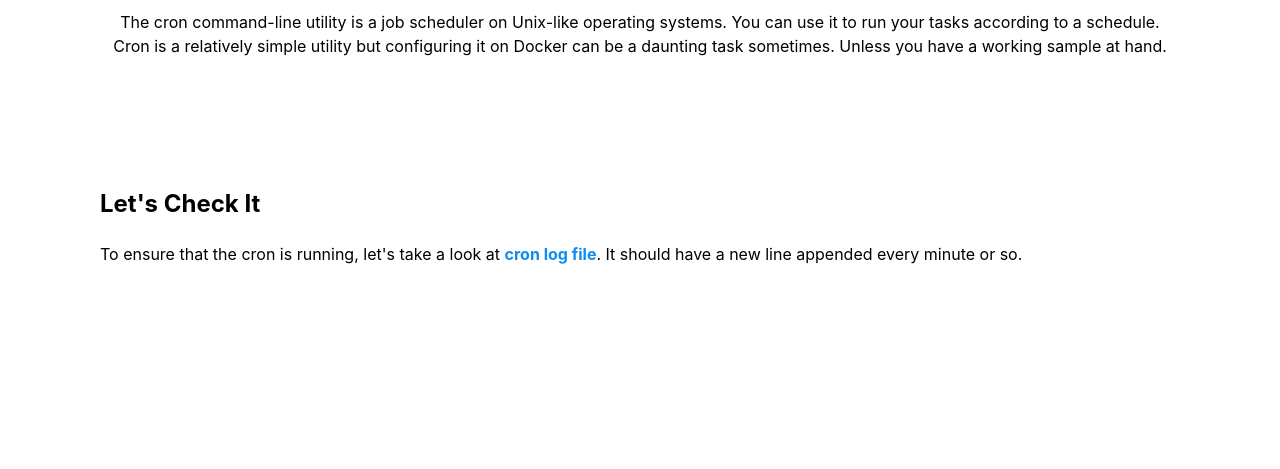
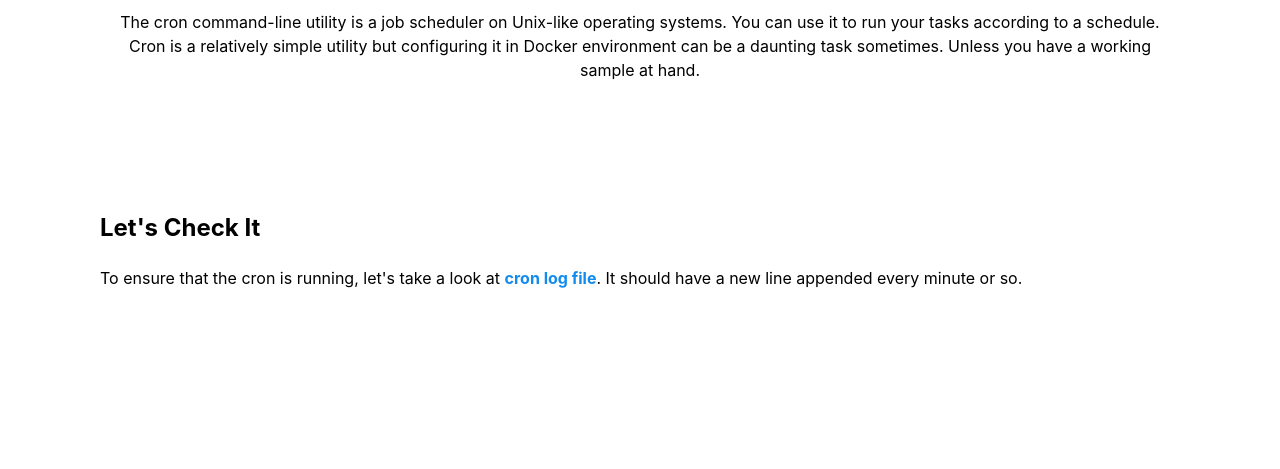
Before and after one commit to hrumhurum/docker-recipes, a plain HTML site: page cron/www/index.html in a window 1280 px wide. Shown: the part 331-800 px from the top of the page. Drawn offline with Linux system fonts and the light colour scheme.

Commit message:
Update index.html

```diff
--- a/cron/www/index.html
+++ b/cron/www/index.html
@@ -29,8 +29,9 @@
       <p>
         The cron command-line utility is a job scheduler on Unix-like operating
         systems. You can use it to run your tasks according to a schedule. Cron
-        is a relatively simple utility but configuring it on Docker can be a
-        daunting task sometimes. Unless you have a working sample at hand.
+        is a relatively simple utility but configuring it in Docker environment
+        can be a daunting task sometimes. Unless you have a working sample at
+        hand.
       </p>
     </header>
 
```
